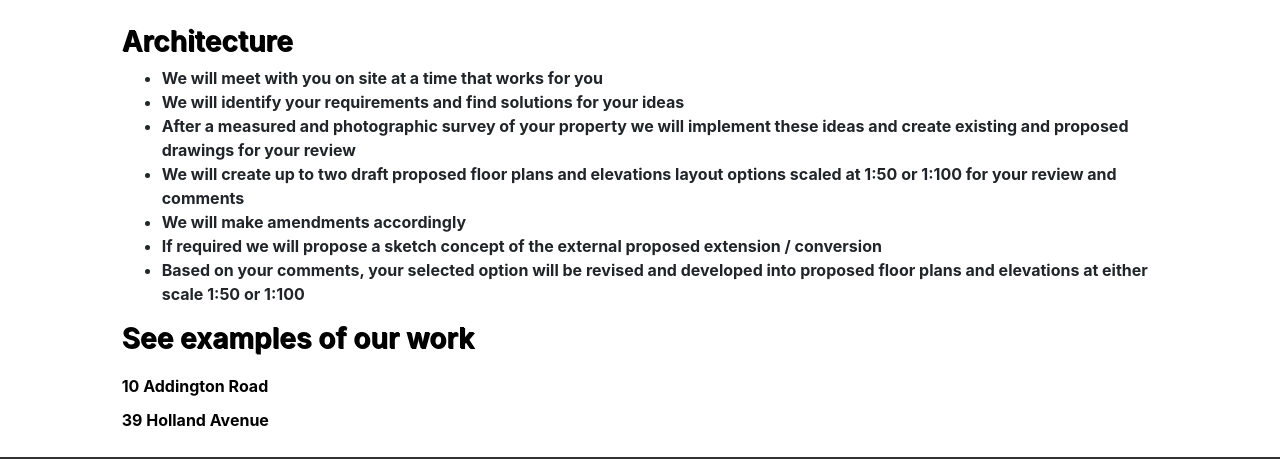
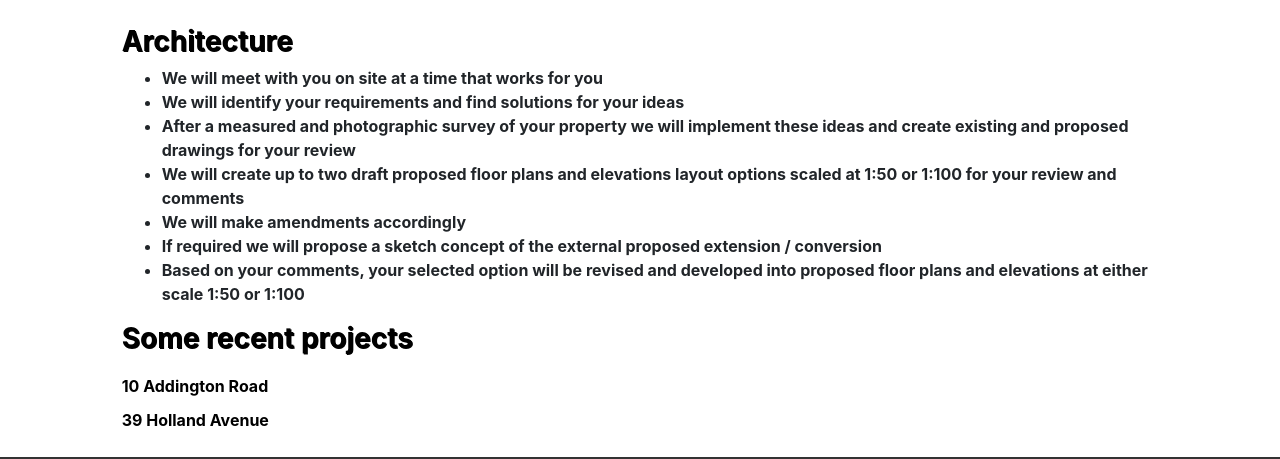
Before and after one commit to malassociates/malassociates.github.io, a website: page design.html in a window 1280 px wide. Shown: the part 585-1044 px from the top of the page. Drawn offline with Linux system fonts and the light colour scheme.

Commit message:
change wording

```diff
--- a/design.html
+++ b/design.html
@@ -55,7 +55,7 @@
                         </li>
                     </ul>
                     <h3>
-                        See examples of our work
+                        Some recent projects
                     </h3>
                     <div class="workExample">
                         <a href="./documents/10 Addington Road.pdf">10 Addington Road</a>
```
